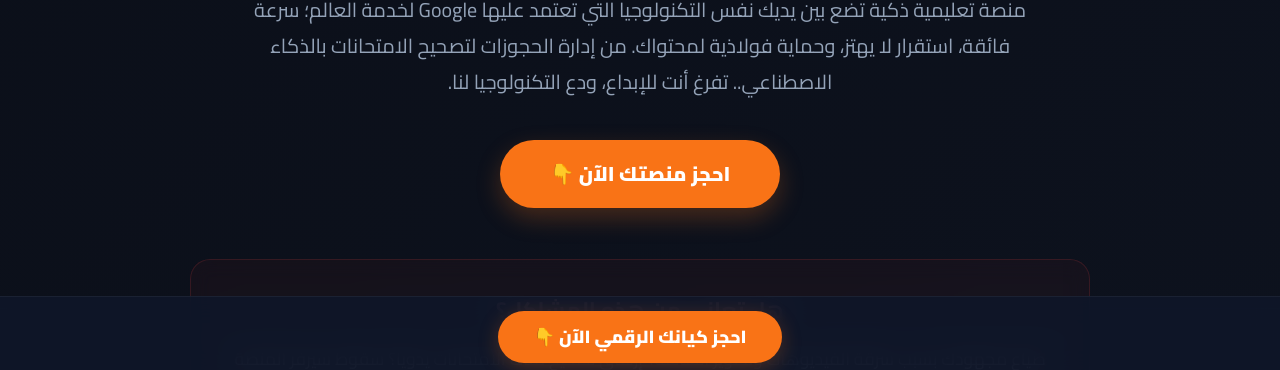
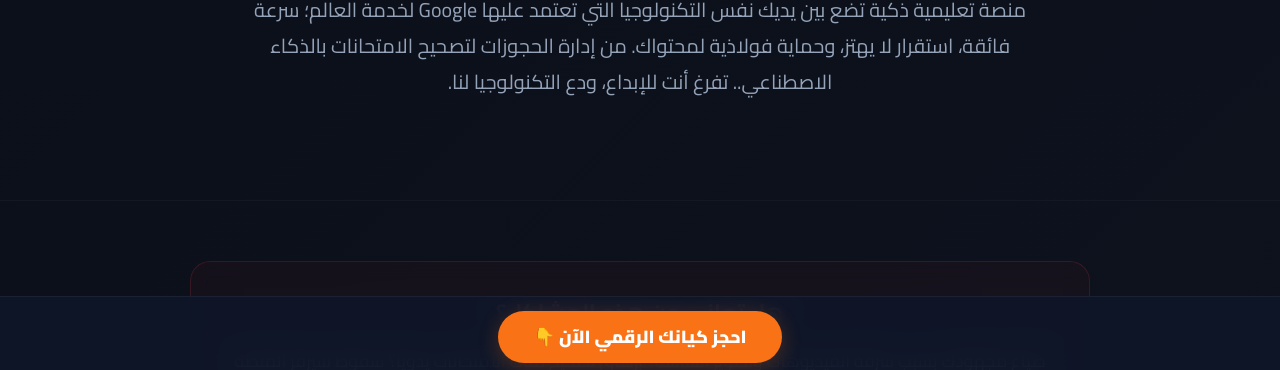
Before and after one commit to AliensTech2050/EduPlatforms2026, a plain HTML site: page index.html in a window 1280 px wide. Shown: the part 423-793 px from the top of the page. Drawn offline with Linux system fonts and the light colour scheme.

Commit message:
Refactor styles and remove unused hero button
Removed hero button styles and adjusted margins in various sections.

```diff
--- a/index.html
+++ b/index.html
@@ -107,26 +107,8 @@
         .hero p {
             font-size: clamp(1.1rem, 2vw, 1.25rem);
             max-width: 800px;
-            margin: 0 auto 40px;
+            margin: 0 auto;
             color: var(--text-muted);
-        }
-        .hero-btn {
-            display: inline-flex;
-            justify-content: center;
-            align-items: center;
-            background: var(--accent);
-            color: white;
-            padding: 16px 50px;
-            font-size: 1.25rem;
-            font-weight: 900;
-            text-decoration: none;
-            border-radius: 50px;
-            transition: all 0.3s ease;
-            box-shadow: 0 10px 25px var(--accent-glow);
-        }
-        .hero-btn:hover {
-            transform: translateY(-3px);
-            background: #ea580c;
         }
 
         /* Pain Points Banner */
@@ -135,7 +117,7 @@
             border: 1px solid rgba(239, 68, 68, 0.15);
             padding: 30px;
             border-radius: 20px;
-            margin: -50px auto 60px;
+            margin: 60px auto;
             max-width: 900px;
             display: flex;
             flex-direction: column;
@@ -275,7 +257,7 @@
             to { opacity: 1; transform: translateY(0); }
         }
 
-        /* Pricing Section (كاردات الأسعار: العناوين، الوصف، السعر، والحد الأدنى في المنتصف، والمميزات تبدأ من أول السطر) */
+        /* Pricing Section */
         .pricing-section { padding: 90px 0; }
         .pricing-note {
             color: var(--accent);
@@ -301,7 +283,7 @@
             border: 1px solid rgba(255, 255, 255, 0.05);
             display: flex;
             flex-direction: column;
-            align-items: center; /* توسيط محتوى الكارد بشكل عام */
+            align-items: center;
             transition: all 0.3s ease;
             text-align: center;
         }
@@ -313,13 +295,13 @@
         .plan-card h3 { font-size: 1.8rem; color: white; margin-bottom: 10px; width: 100%; text-align: center; }
         .plan-desc { color: var(--text-muted); margin-bottom: 25px; font-size: 1.05rem; width: 100%; text-align: center; }
 
-        .price-setup { font-size: 1.7rem; font-weight: 900; color: var(--accent); margin-bottom: 8px; width: 100%; text-align: center; } /* السعر في المنتصف */
-        .price-min { display: block; font-size: 1rem; color: var(--text-muted); margin-bottom: 30px; width: 100%; text-align: center; } /* الحد الأدنى في المنتصف */
+        .price-setup { font-size: 1.7rem; font-weight: 900; color: var(--accent); margin-bottom: 8px; width: 100%; text-align: center; }
+        .price-min { display: block; font-size: 1rem; color: var(--text-muted); margin-bottom: 30px; width: 100%; text-align: center; }
 
         .plan-card .feature-list {
             display: flex;
             flex-direction: column;
-            align-items: flex-start; /* المميزات تبدأ من أول السطر (يمين) */
+            align-items: flex-start;
             width: 100%;
             gap: 12px;
         }
@@ -503,7 +485,6 @@
         <div class="container">
             <h1>ارتقِ من مجرد صانع محتوى<br>إلى <span>مؤسسة تعليمية كاملة</span></h1>
             <p>منصة تعليمية ذكية تضع بين يديك نفس التكنولوجيا التي تعتمد عليها Google لخدمة العالم؛ سرعة فائقة، استقرار لا يهتز، وحماية فولاذية لمحتواك. من إدارة الحجوزات لتصحيح الامتحانات بالذكاء الاصطناعي.. تفرغ أنت للإبداع، ودع التكنولوجيا لنا.</p>
-            <a href="#booking-form" class="hero-btn">احجز منصتك الآن 👇</a>
         </div>
     </section>
 
```
